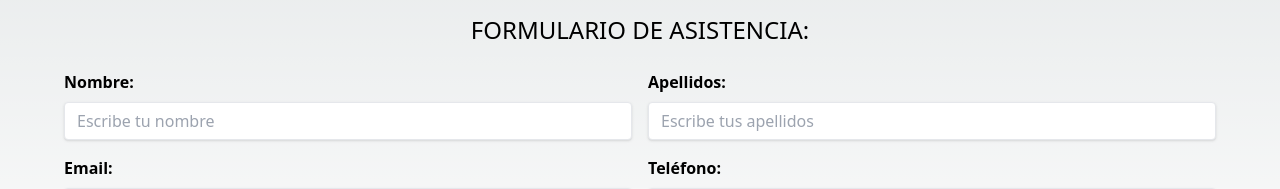
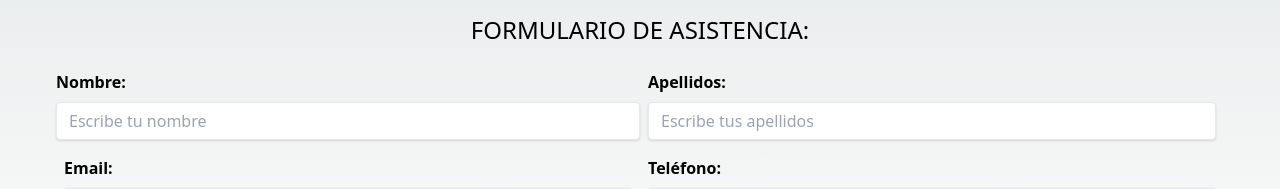
Before and after one commit to alemolamg/web-fiesta, a Next.js app: page / in a window 1280 px wide. Shown: the part 422-611 px from the top of the page. Built offline with nearby package versions, Linux system fonts and the light colour scheme.

Commit message:
new form desing

```diff
--- a/src/components/Form.tsx
+++ b/src/components/Form.tsx
@@ -63,7 +63,7 @@ const Form: FC<{}> = ({ }) => {
             <div className=" px-4 py-2">
                 <form className=" p-4 rounded-lg" onSubmit={handleSubmit}>
                     <div className="grid md:grid-cols-2">
-                        <div className="mb-4 mx-2">
+                        <div className="mb-4 mb:mx-2">
                             <label htmlFor="nombre" className="block font-bold mb-2">
                                 Nombre:
                             </label>
```
